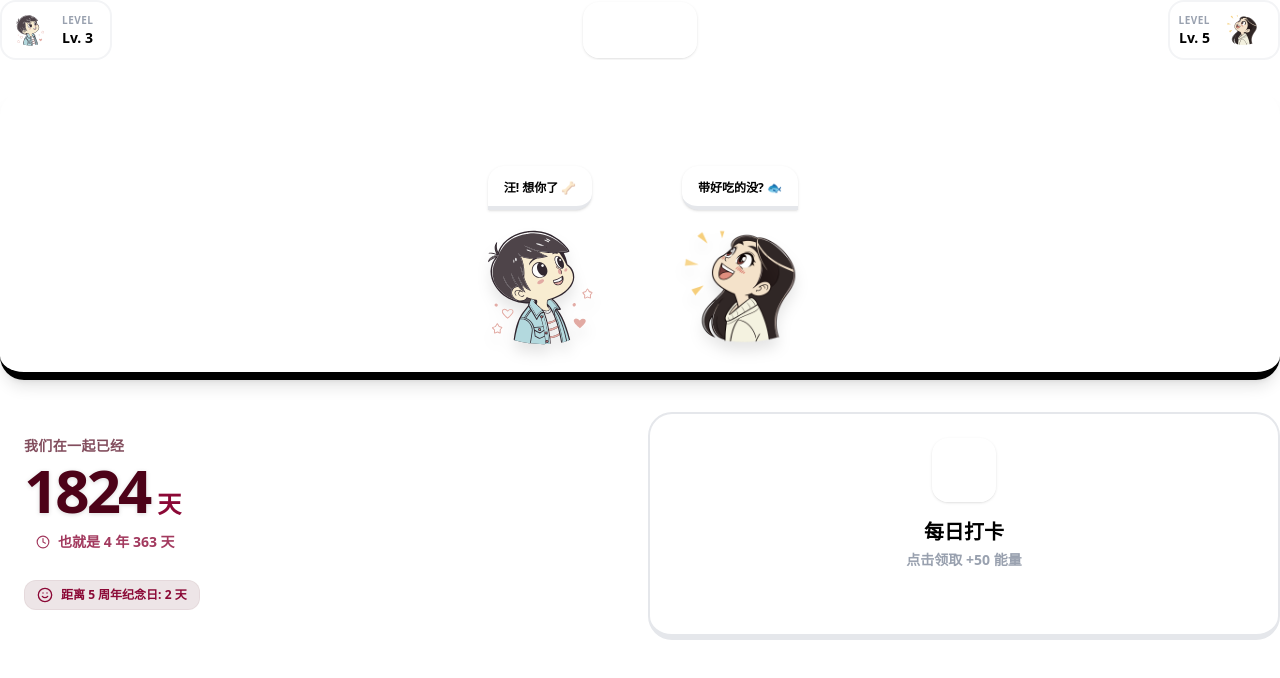
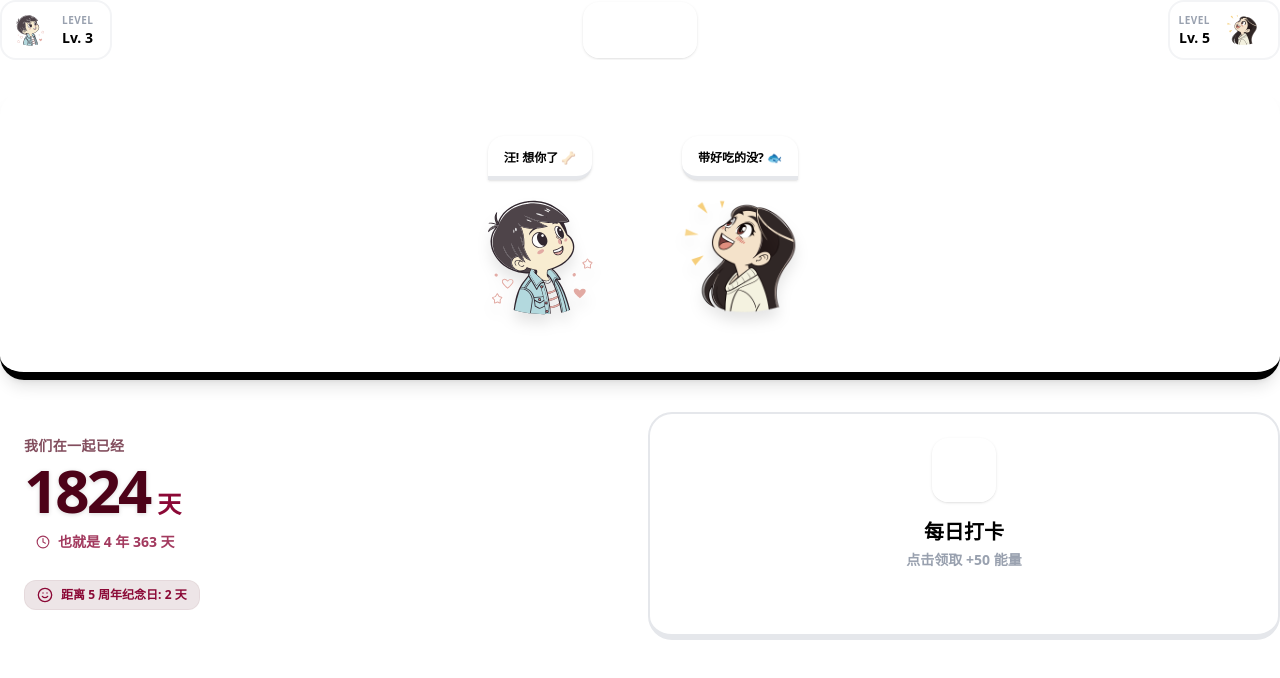
Before and after one commit to Leo-Haochen-Liu/distance-zero, a Next.js app: page / in a window 1280 px wide. Shown: the top 678 px of the page. Built offline with nearby package versions, Linux system fonts and the light colour scheme.

Commit message:
feat: 新增农历生日倒计时与身份卡片，优化点击交互手感

```diff
--- a/package.json
+++ b/package.json
@@ -14,6 +14,7 @@
     "date-fns": "^4.1.0",
     "framer-motion": "^12.23.26",
     "lucide-react": "^0.561.0",
+    "lunar-typescript": "^1.8.6",
     "next": "16.0.10",
     "react": "19.2.1",
     "react-dom": "19.2.1",
--- a/src/components/InteractionStage.tsx
+++ b/src/components/InteractionStage.tsx
@@ -1,64 +1,138 @@
 "use client";
 
-import React from "react";
-import { motion } from "framer-motion";
+import React, { useState } from "react";
+import { motion, AnimatePresence } from "framer-motion";
+import { Sparkles, Gift, Calendar as CalendarIcon } from "lucide-react";
 import Avatar from "./Avatar";
+import { calculateBirthdayInfo } from "../utils/birthday";
+
+// --- 个人信息卡片组件 ---
+const ProfileCard = ({ type }: { type: 'chenge' | 'dabao' }) => {
+  const config = type === 'chenge'
+    ? { type: 'solar' as const, date: '2000-04-02', name: '辰哥', birthStr: '2000.04.02 (阳)' }
+    : { type: 'lunar' as const, date: '2001-01-21', name: '大宝', birthStr: '2001.正月.廿一 (农)' };
+
+  const info = calculateBirthdayInfo(config);
+
+  return (
+    <motion.div
+      initial={{ opacity: 0, y: 10, scale: 0.9 }}
+      animate={{ opacity: 1, y: 0, scale: 1 }}
+      exit={{ opacity: 0, y: 10, scale: 0.9 }}
+      transition={{ type: "spring", stiffness: 300, damping: 20 }}
+      className="absolute bottom-full mb-4 bg-white/95 backdrop-blur-md p-4 rounded-2xl shadow-xl border border-white/50 z-50 w-48 text-left"
+    >
+      <div className="flex items-center justify-between border-b border-gray-100 pb-2 mb-2">
+        <span className="font-black text-lg text-ink">{config.name}</span>
+        <div className="flex items-center gap-1 bg-gray-100 px-2 py-0.5 rounded-full text-xs font-bold text-gray-500">
+           {info.chineseZodiac} · {info.constellation}
+        </div>
+      </div>
+
+      <div className="space-y-2 text-xs font-bold text-gray-500">
+        <div className="flex items-center gap-2">
+          <CalendarIcon size={12} className="text-brand-blue" />
+          <span>生日: {config.birthStr}</span>
+        </div>
+        <div className="flex items-center gap-2">
+          <Gift size={12} className="text-brand-pink" />
+          <span className="text-rose-500">
+            距离 {info.age} 岁生日还有 <span className="font-black text-base">{info.daysLeft}</span> 天
+          </span>
+        </div>
+      </div>
+      <div className="absolute -bottom-2 left-1/2 -translate-x-1/2 w-4 h-4 bg-white rotate-45 shadow-sm"></div>
+    </motion.div>
+  );
+};
 
 export default function InteractionStage() {
+  const [activeProfile, setActiveProfile] = useState<'chenge' | 'dabao' | null>(null);
+
+  const handleInteraction = (type: 'chenge' | 'dabao', isHover: boolean) => {
+    if (isHover) {
+      setActiveProfile(type);
+    } else {
+      setActiveProfile(prev => prev === type ? null : type);
+    }
+  };
+
+  // ✅ 修复点：加上 "as const"
+  // 这告诉 TS：type 永远是 "spring"，不会是别的字符串，红线就消失了
+  const tapAnimation = {
+    scale: 0.85,
+    transition: { type: "spring" as const, stiffness: 400, damping: 10 }
+  };
+
   return (
-    <section className="relative h-72 w-full bg-brand-blue rounded-3xl border-b-[8px] border-brand-blue-shade flex items-center justify-center overflow-hidden shadow-lg">
+    <section className="relative h-72 w-full bg-brand-blue rounded-3xl border-b-[8px] border-brand-blue-shade flex items-center justify-center overflow-visible shadow-lg z-10">
 
-      {/* 背景装饰 */}
       <motion.div
         animate={{ x: [0, 20, 0], opacity: [0.5, 0.8, 0.5] }}
         transition={{ duration: 5, repeat: Infinity, ease: "easeInOut" }}
         className="absolute top-8 left-12 w-24 h-12 bg-white/20 rounded-full blur-xl z-0"
       />
-      <div className="absolute bottom-0 w-full h-1/3 bg-gradient-to-t from-brand-blue-shade/20 to-transparent z-0" />
+      <div className="absolute bottom-0 w-full h-1/3 bg-gradient-to-t from-brand-blue-shade/20 to-transparent z-0 pointer-events-none rounded-b-2xl" />
 
-      {/* 角色容器 */}
       <div className="flex items-end gap-12 md:gap-20 translate-y-6 relative z-20">
 
         {/* 🐶 左边：辰哥 */}
         <motion.div
-           key="chenge-avatar"
-           initial={{ y: 100, opacity: 0, scale: 0.5 }}
-           animate={{ y: 0, opacity: 1, scale: 1 }}
-           transition={{ type: "spring", stiffness: 300, damping: 15 }}
-           whileHover={{ scale: 1.1, rotate: -5 }}
-           whileTap={{ scale: 0.8 }}
-           className="relative z-20 flex flex-col items-center cursor-pointer group select-none"
+           className={`relative flex flex-col items-center group cursor-pointer ${activeProfile === 'chenge' ? 'z-50' : 'z-20'}`}
+           initial={{ y: 100, opacity: 0 }}
+           animate={{ y: 0, opacity: 1 }}
+
+           onHoverStart={() => setActiveProfile('chenge')}
+           onHoverEnd={() => setActiveProfile(null)}
+           onClick={() => handleInteraction('chenge', false)}
+
+           whileHover={{ scale: 1.05, rotate: -2 }}
+           whileTap={tapAnimation}
         >
+          <AnimatePresence>
+            {activeProfile === 'chenge' && <ProfileCard type="chenge" />}
+            {activeProfile !== 'chenge' && (
                <motion.div
-            initial={{ scale: 0 }} animate={{ scale: 1 }} transition={{ delay: 0.5, type: "spring" }}
-            className="mb-4 bg-white px-4 py-2 rounded-2xl rounded-bl-none border-b-4 border-gray-200 shadow-sm"
+                 initial={{ scale: 0, opacity: 0 }} animate={{ scale: 1, opacity: 1 }} exit={{ scale: 0, opacity: 0 }}
+                 className="absolute bottom-full mb-4 bg-white px-4 py-2 rounded-2xl rounded-bl-none border-b-4 border-gray-200 shadow-sm select-none whitespace-nowrap"
                >
                  <span className="text-xs font-black text-ink">汪! 想你了 🦴</span>
                </motion.div>
+            )}
+          </AnimatePresence>
 
-          <div className="filter drop-shadow-xl pointer-events-none">
+          <div className="filter drop-shadow-xl relative z-10">
              <Avatar type="chenge" size={120} />
           </div>
         </motion.div>
 
         {/* 🐱 右边：大宝 */}
         <motion.div
-           key="dabao-avatar"
-           initial={{ y: 100, opacity: 0, scale: 0.5 }}
-           animate={{ y: 0, opacity: 1, scale: 1 }}
-           transition={{ type: "spring", stiffness: 300, damping: 15, delay: 0.1 }}
-           whileHover={{ scale: 1.1, rotate: 5 }}
-           whileTap={{ scale: 0.8 }}
-           className="relative z-20 flex flex-col items-center cursor-pointer group select-none"
+           className={`relative flex flex-col items-center group cursor-pointer ${activeProfile === 'dabao' ? 'z-50' : 'z-20'}`}
+           initial={{ y: 100, opacity: 0 }}
+           animate={{ y: 0, opacity: 1 }}
+           transition={{ delay: 0.1 }}
+
+           onHoverStart={() => setActiveProfile('dabao')}
+           onHoverEnd={() => setActiveProfile(null)}
+           onClick={() => handleInteraction('dabao', false)}
+
+           whileHover={{ scale: 1.05, rotate: 2 }}
+           whileTap={tapAnimation}
         >
+          <AnimatePresence>
+             {activeProfile === 'dabao' && <ProfileCard type="dabao" />}
+             {activeProfile !== 'dabao' && (
                 <motion.div
-            initial={{ scale: 0 }} animate={{ scale: 1 }} transition={{ delay: 0.7, type: "spring" }}
-            className="mb-4 bg-white px-4 py-2 rounded-2xl rounded-br-none border-b-4 border-gray-200 shadow-sm"
+                  initial={{ scale: 0, opacity: 0 }} animate={{ scale: 1, opacity: 1 }} exit={{ scale: 0, opacity: 0 }}
+                  className="absolute bottom-full mb-4 bg-white px-4 py-2 rounded-2xl rounded-br-none border-b-4 border-gray-200 shadow-sm select-none whitespace-nowrap"
                 >
                   <span className="text-xs font-black text-ink">带好吃的没? 🐟</span>
                 </motion.div>
+             )}
+          </AnimatePresence>
 
-          <div className="filter drop-shadow-xl pointer-events-none">
+          <div className="filter drop-shadow-xl relative z-10">
              <Avatar type="dabao" size={120} />
           </div>
         </motion.div>
--- /dev/null
+++ b/src/utils/birthday.ts
@@ -0,0 +1,85 @@
+// 🔴 改动点：这里引用 'lunar-typescript'，而不是 'lunar-javascript'
+import { Solar, Lunar } from "lunar-typescript";
+
+interface BirthdayConfig {
+  type: "solar" | "lunar";
+  date: string;
+  name: string;
+}
+
+// ... 下面的代码逻辑完全不用动，两个库的用法是一模一样的 ...
+
+const getConstellation = (month: number, day: number) => {
+  const s = "魔羯水瓶双鱼白羊金牛双子巨蟹狮子处女天秤天蝎射手魔羯";
+  const arr = [20, 19, 21, 21, 21, 22, 23, 23, 23, 23, 22, 22];
+  return s.substr(month * 2 - (day < arr[month - 1] ? 2 : 0), 2) + "座";
+};
+
+const getZodiac = (year: number) => {
+  const zodiacs = ["猴", "鸡", "狗", "猪", "鼠", "牛", "虎", "兔", "龙", "蛇", "马", "羊"];
+  return zodiacs[year % 12] + "年";
+};
+
+export const calculateBirthdayInfo = (config: BirthdayConfig) => {
+  const now = new Date();
+  const currentYear = now.getFullYear();
+  let nextBirthday: Date;
+  let constellation = "";
+  let chineseZodiac = "";
+  let age = 0;
+
+  if (config.type === "solar") {
+    // --- 阳历逻辑 ---
+    const birthDate = new Date(config.date);
+    chineseZodiac = getZodiac(birthDate.getFullYear());
+    constellation = getConstellation(birthDate.getMonth() + 1, birthDate.getDate());
+    age = currentYear - birthDate.getFullYear();
+
+    const thisYearBday = new Date(currentYear, birthDate.getMonth(), birthDate.getDate());
+    if (now > thisYearBday) {
+      nextBirthday = new Date(currentYear + 1, birthDate.getMonth(), birthDate.getDate());
+      age++;
+    } else {
+      nextBirthday = thisYearBday;
+    }
+  } else {
+    // --- 农历逻辑 ---
+    const [lYear, lMonth, lDay] = config.date.split("-").map(Number);
+
+    // 1. 获取出生信息
+    const lunarBirth = Lunar.fromYmd(lYear, lMonth, lDay);
+    const solarBirth = lunarBirth.getSolar();
+    chineseZodiac = lunarBirth.getYearShengXiao();
+    constellation = solarBirth.getXingZuo() + "座";
+    age = currentYear - lYear;
+
+    // 2. 计算今年农历生日的阳历日期
+    let nextLunarBday = Lunar.fromYmd(currentYear, lMonth, lDay);
+    let nextSolarBday = nextLunarBday.getSolar();
+    // 注意：getYear(), getMonth(), getDay() 在不同库里返回值可能不同，
+    // 这里 lunar-typescript 的 getMonth() 返回的是 1-12，而 JS Date 需要 0-11
+    let nextSolarDate = new Date(nextSolarBday.getYear(), nextSolarBday.getMonth() - 1, nextSolarBday.getDay());
+
+    // 如果今年的已经过了，算明年的
+    if (now.getTime() > nextSolarDate.getTime()) {
+      nextLunarBday = Lunar.fromYmd(currentYear + 1, lMonth, lDay);
+      nextSolarBday = nextLunarBday.getSolar();
+      nextSolarDate = new Date(nextSolarBday.getYear(), nextSolarBday.getMonth() - 1, nextSolarBday.getDay());
+      age++;
+    }
+    nextBirthday = nextSolarDate;
+  }
+
+  // 避免倒计时出现 -0 的情况
+  const diffTime = nextBirthday.getTime() - now.getTime();
+  const daysLeft = Math.ceil(diffTime / (1000 * 60 * 60 * 24));
+
+  return {
+    constellation,
+    chineseZodiac,
+    daysLeft: daysLeft < 0 ? 0 : daysLeft, // 简单兜底
+    age,
+    // 优化日期显示格式
+    nextDateStr: `${nextBirthday.getFullYear()}.${nextBirthday.getMonth() + 1}.${nextBirthday.getDate()}`
+  };
+};
```
Also changed, not shown: 1 other file (tests, documents, lock files or other folders). Lines whose indentation alone changed are shown as unchanged.
